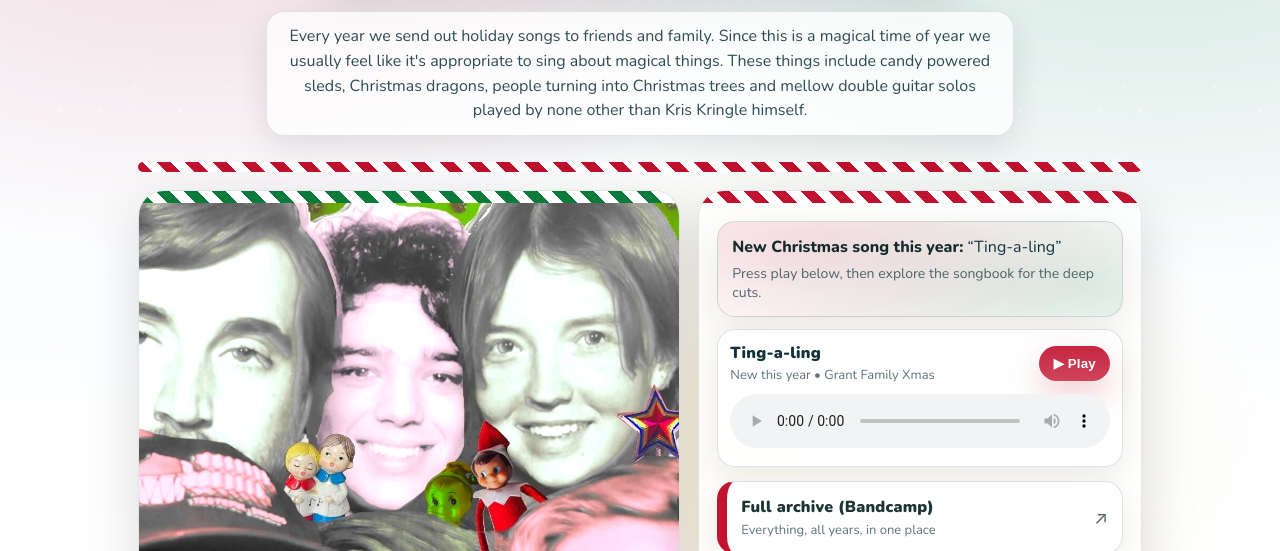
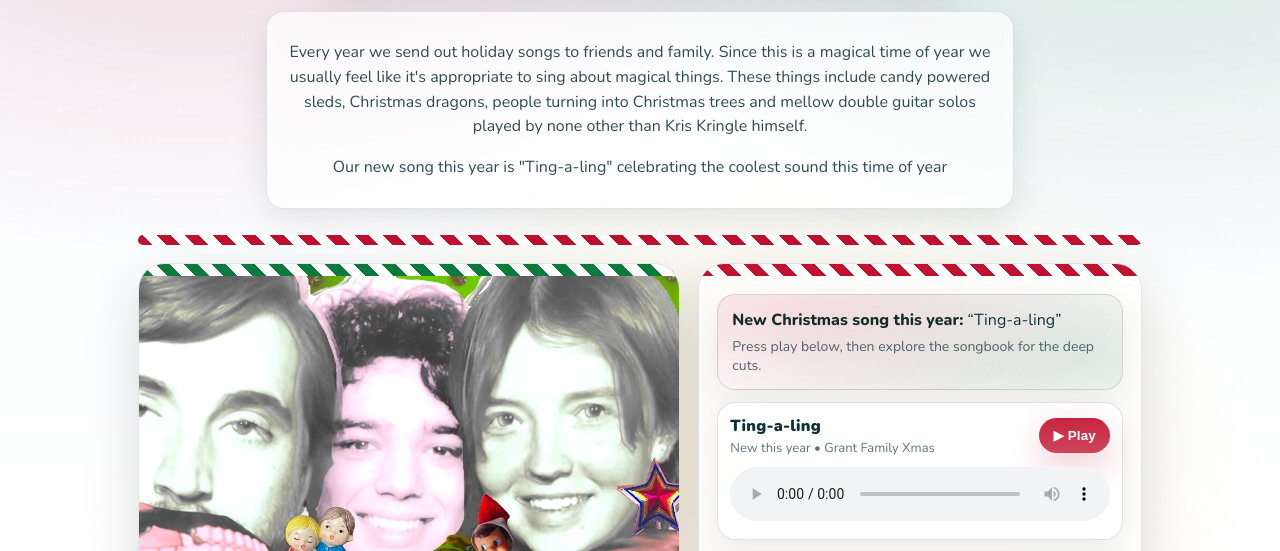
Before and after one commit to fourgrant/merrygrantmas, a plain HTML site: page index.html in a window 1280 px wide. Shown: the part 229-780 px from the top of the page. Drawn offline with nearby package versions, Linux system fonts and the light colour scheme; a web font is replaced by a local one.

Commit message:
Updated pagedescription

```diff
--- a/index.html
+++ b/index.html
@@ -448,7 +448,8 @@
       </div>
 
       <div class="sub">
-        Every year we send out holiday songs to friends and family. Since this is a magical time of year we usually feel like it's appropriate to sing about magical things. These things include candy powered sleds, Christmas dragons, people turning into Christmas trees and mellow double guitar solos played by none other than Kris Kringle himself.
+       <p> Every year we send out holiday songs to friends and family. Since this is a magical time of year we usually feel like it's appropriate to sing about magical things. These things include candy powered sleds, Christmas dragons, people turning into Christmas trees and mellow double guitar solos played by none other than Kris Kringle himself.</p>
+       <p>Our new song this year is "Ting-a-ling" celebrating the coolest sound this time of year</p>
       </div>
     </header>
 
```
